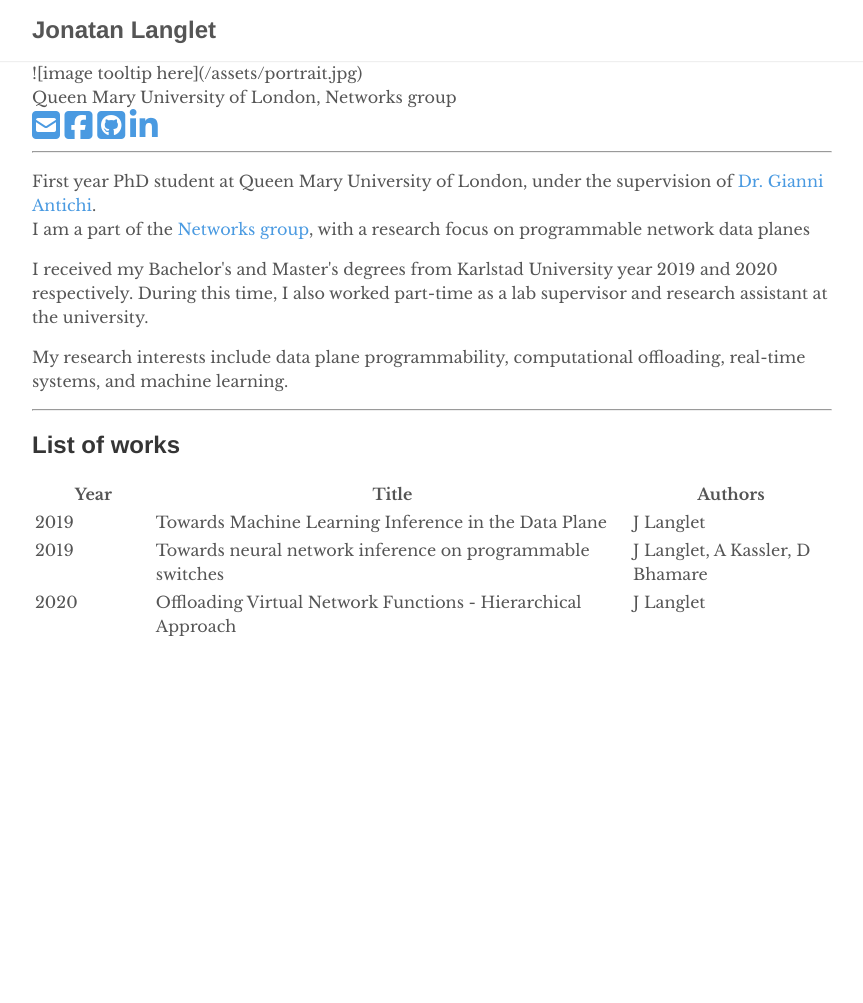
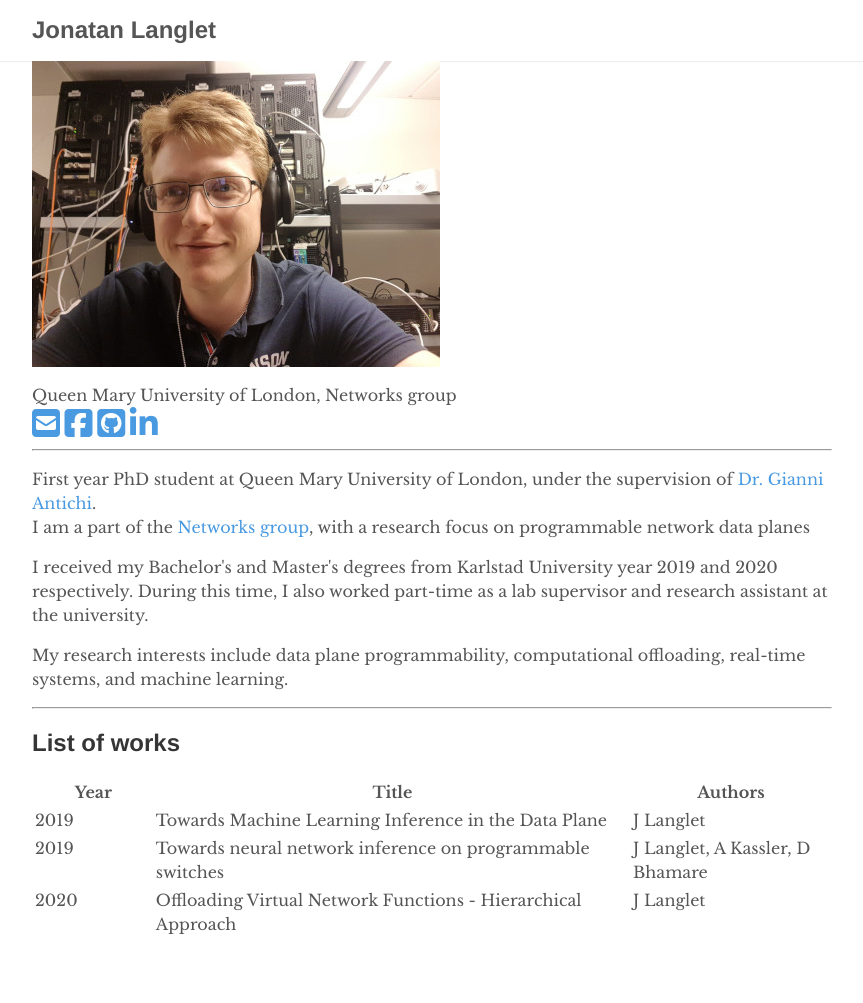
Before and after one commit to jonlanglet/jonlanglet.github.io, a Jekyll site: the page built from index.md, in a window 1280 px wide. Shown: the whole page, without its empty margins (208-1071 px from the left). Built offline with Jekyll 4.4.1, drawn with Linux system fonts in a browser that asks for light colours; nearby versions of some CDN libraries; before the commit the page ends 900 px from its top, so only the background shows below that.

Commit message:
Attempt fix image

```diff
--- a/index.md
+++ b/index.md
@@ -3,12 +3,12 @@ layout: default
 title: Home
 ---
 <div class="row">
-  <div class="column">
-![image tooltip here](/assets/portrait.jpg)
-  </div>
-  <div class="column">
-    Queen Mary University of London, Networks group
-  </div>
+	<div class="column">
+		<img src="/assets/portrait.jpg"/>
+	</div>
+	<div class="column">
+		Queen Mary University of London, Networks group
+	</div>
 </div>
 {% include social-media-links.html %}
 <hr>
```
